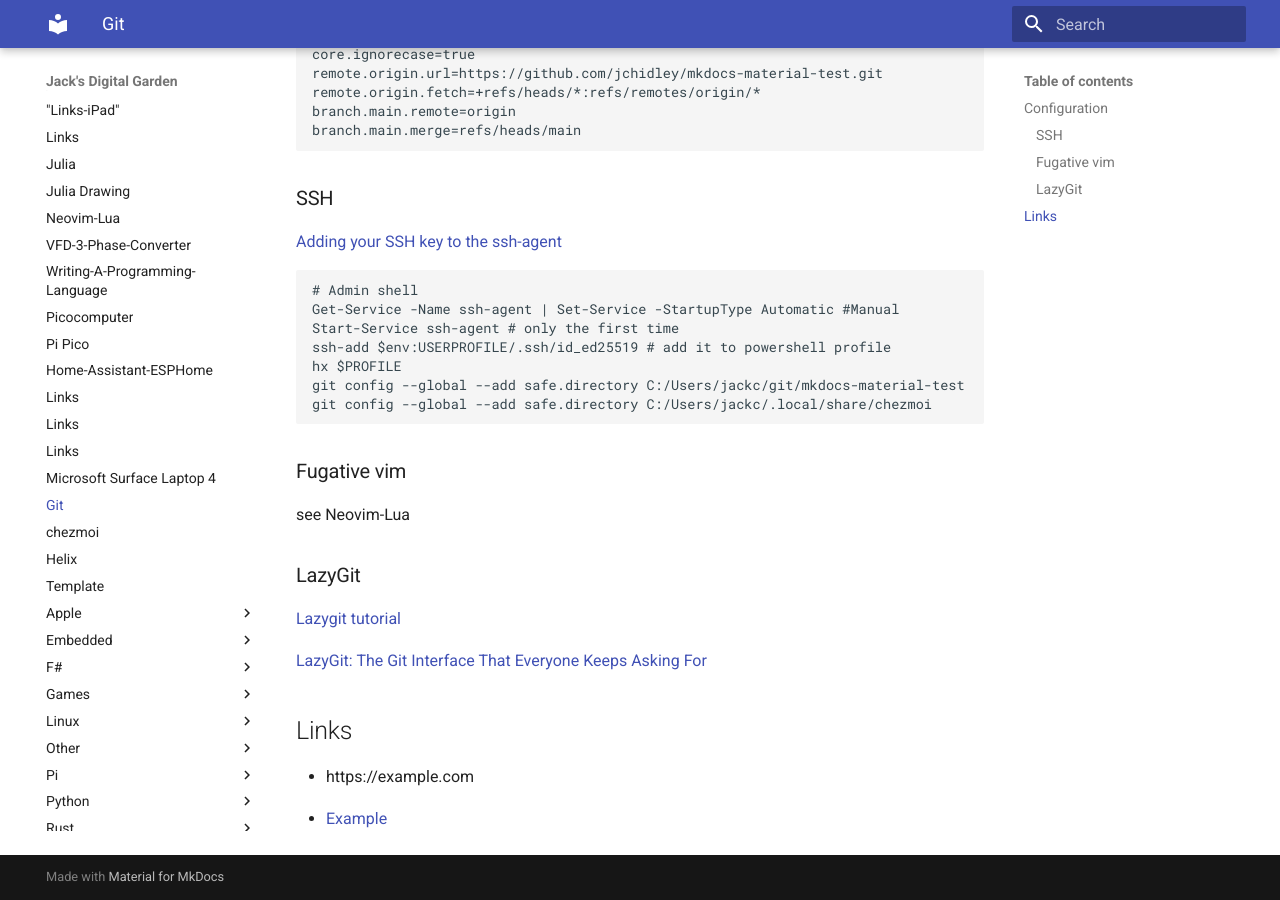
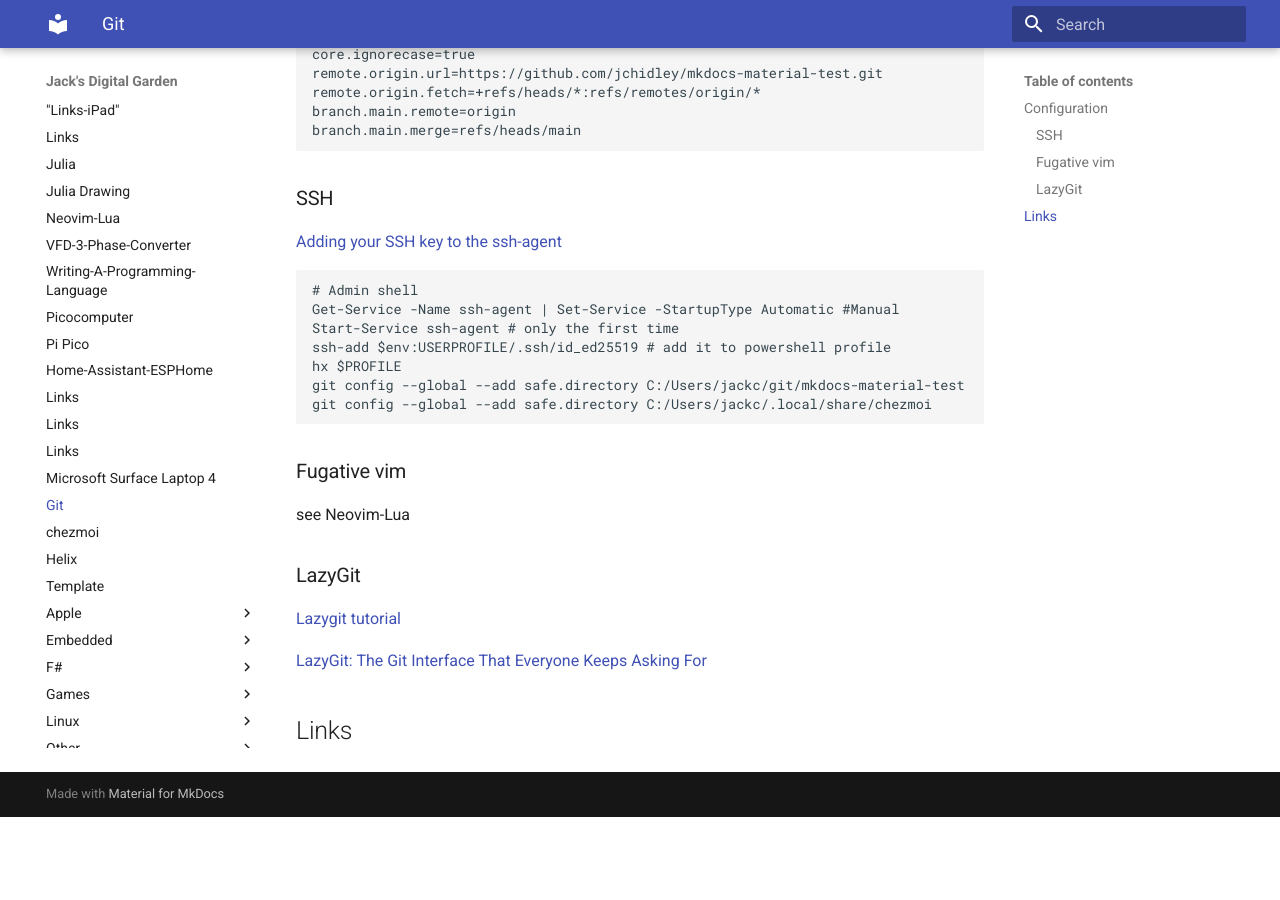
Before and after one commit to jchidley/mkdocs-material-test, an MkDocs documentation site: the page built from docs/2024-01-28-Git.md, in a window 1280 px wide and 900 px high, scrolled down 600 px. Built offline with MkDocs 1.6.1 and Material for MkDocs 9.7.7, drawn with Linux system fonts in a browser that asks for light colours; after the commit the page ends 1417 px from its top, so only the background shows below that.

Commit message:
get rid of example link

```diff
--- a/docs/2024-01-28-Git.md
+++ b/docs/2024-01-28-Git.md
@@ -65,6 +65,4 @@ see Neovim-Lua
 ## Links
 
 <!-- markdownlint-disable MD034 -->
-* https://example.com
 <!-- markdownlint-enable MD034 -->
-* [Example](https://example.com)
```
